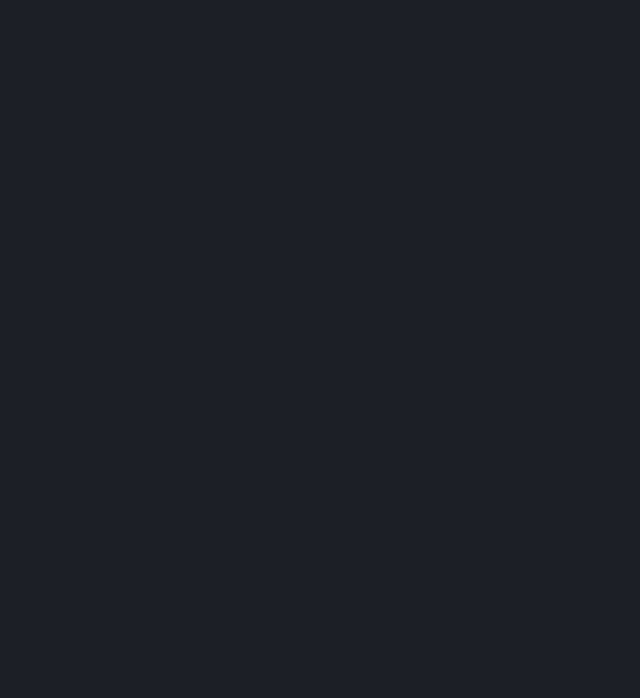
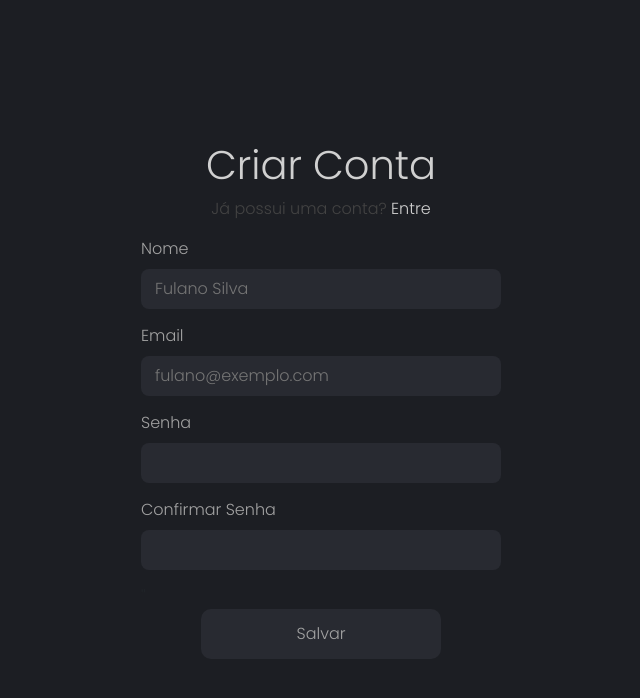
Before and after one commit to breno-alves/Planner, a React (Create React App) app: page /signup in a window 1280 px wide. Shown: the top 698 px of the page, without its empty margins (319-959 px from the left). Built offline with nearby package versions, Linux system fonts and the light colour scheme.

Commit message:
signup page

```diff
--- a/src/pages/Login/Login.tsx
+++ b/src/pages/Login/Login.tsx
@@ -1,4 +1,5 @@
 import React from 'react'
+import { Link } from 'react-router-dom';
 
 import { Header, HeaderTitle, LoginContainer, InputContainer, ButtonContainer, InputRemember } from './styles'
 
@@ -14,7 +15,7 @@ const Login = () => {
           <HeaderTitle>
             <h1>Entrar</h1>
           </HeaderTitle>
-          <p>Novo usuário? <a href="#">Crie uma conta</a></p>
+          <p>Novo usuário? <Link to='/signup'>Crie uma conta</Link></p>
         </Header>
 
         <InputContainer>
--- /dev/null
+++ b/src/pages/Signup/Signup.tsx
@@ -0,0 +1,36 @@
+import React from 'react'
+import { Link } from 'react-router-dom';
+
+import { Header, HeaderTitle, SignUpContainer, InputContainer, ButtonContainer } from './styles'
+
+const Signup = () => {
+  return (
+    <SignUpContainer>
+      <form name="signup">
+        <Header>
+          <HeaderTitle>
+            <h1>Criar Conta</h1>
+          </HeaderTitle>
+          <p>Já possui uma conta? <Link to='/'>Entre</Link></p>
+        </Header>
+
+        <InputContainer>
+          <label>Nome</label>
+          <input type="text" name="name" placeholder="Fulano Silva" />
+          <label>Email</label>
+          <input type="email" name="email" placeholder="fulano@exemplo.com" />
+          <label>Senha</label>
+          <input type="password" name="password" />
+          <label>Confirmar Senha</label>
+          <input type="password" name="confirmpassword" />
+        </InputContainer>''
+
+        <ButtonContainer>
+          <button>Salvar</button>
+        </ButtonContainer>
+      </form>
+    </SignUpContainer>
+  )
+}
+
+export default Signup
--- /dev/null
+++ b/src/pages/Signup/styles.ts
@@ -0,0 +1,71 @@
+import styled, { css } from 'styled-components';
+
+export const SignUpContainer = styled.div`
+  display: flex;
+  justify-content: center;
+  align-items: center;
+  height: 100vh;
+`;
+export const Header = styled.div(
+  ({ theme }) => css`
+    display: flex;
+    flex-direction: column;
+    justify-content: center;
+    color: ${theme.color.txtHigh};
+
+    p {
+      align-self: center;
+      color: ${theme.color.txtLow};
+      a {
+        color: ${theme.color.txtHigh};
+      }
+    }
+  `,
+);
+
+export const HeaderTitle = styled.div(
+  ({ theme }) => css`
+    display: flex;
+    justify-content: center;
+  `,
+);
+
+export const InputContainer = styled.div(
+  ({ theme }) => css`
+    display: flex;
+    flex-direction: column;
+
+    label {
+      color: ${theme.color.txtMedium};
+      font-size: ${theme.fontSize.sm};
+    }
+
+    input {
+      border-radius: 8px;
+      background-color: ${theme.color.bgMedium};
+      border: 0;
+      outline: 0;
+      padding: 8px 8px 8px 14px;
+      width: 360px;
+      color: ${theme.color.txtMedium};
+      margin-bottom: 15px;
+    }
+  `,
+);
+
+export const ButtonContainer = styled.div(
+  ({ theme }) => css`
+    display: flex;
+    justify-content: center;
+
+    button {
+      width: 240px;
+      height: 50px;
+      border-radius: 10px;
+      border: 0;
+      outline: 0;
+      background-color: ${theme.color.bgMedium};
+      color: ${theme.color.txtMedium};
+    }
+  `,
+);
--- a/src/routes/index.tsx
+++ b/src/routes/index.tsx
@@ -3,11 +3,13 @@ import { Switch, Route } from 'react-router-dom';
 
 import AppointmentList from '../pages/AppointmentList/AppointmentList';
 import Login from '../pages/Login/Login';
+import Signup from '../pages/Signup/Signup';
 import Schedule from '../pages/Schedule/Schedule';
 
 const Routes: React.FC = () => (
   <Switch>
     <Route path='/' exact component={Login} />
+    <Route path='/signup' component={Signup} />
     <Route path="/appointments" component={AppointmentList} />
     <Route path="/schedule" exact component={Schedule} />
   </Switch>
```
